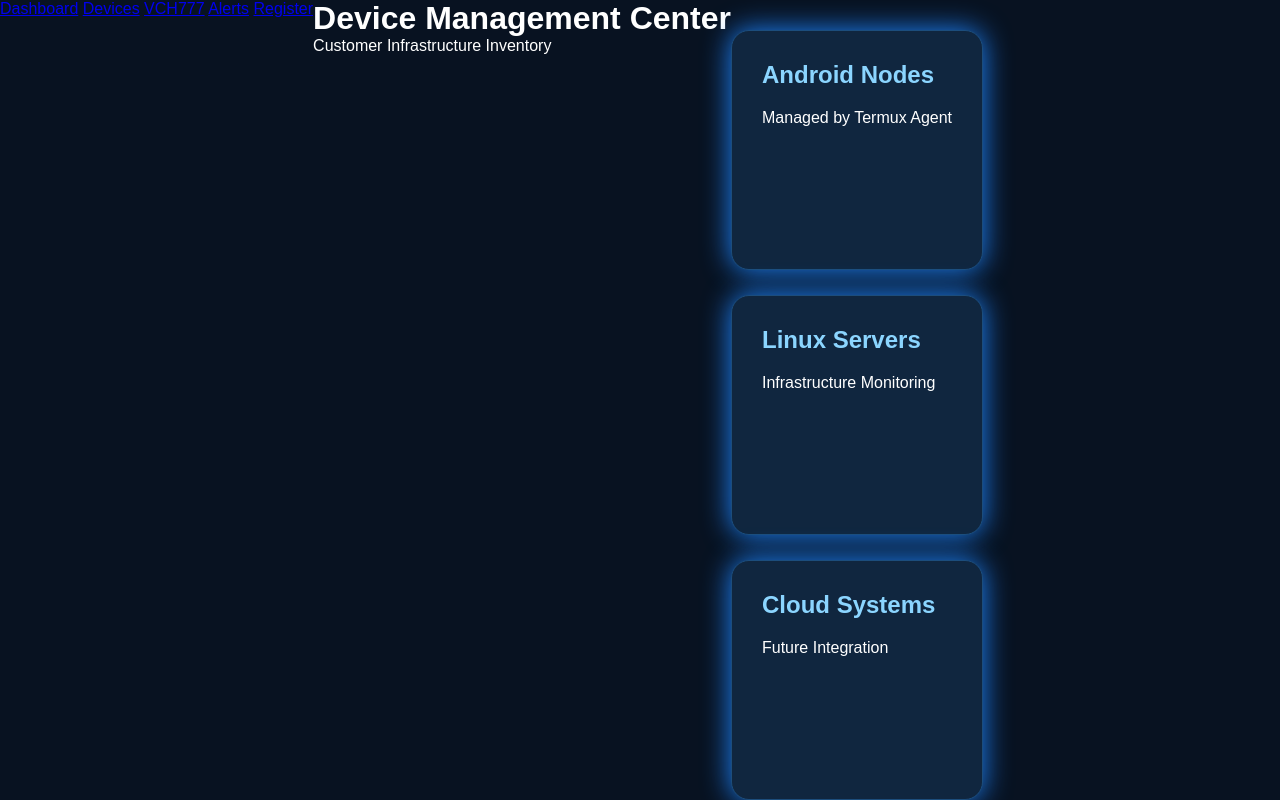
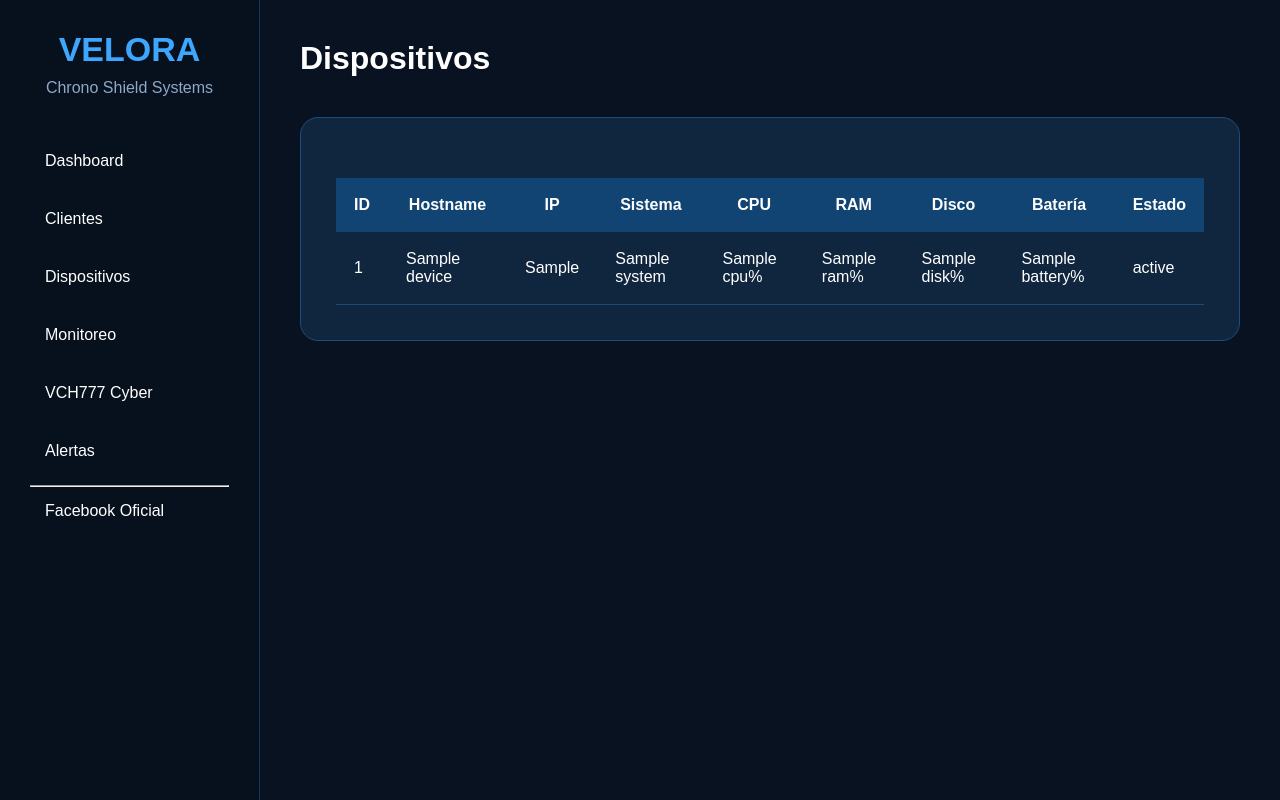
Before and after one commit to contactochronoshield-cyber/Velora-Interprise-, a Flask app: template templates/devices.html in a window 1280 px wide. Run offline with Flask 3, Linux system fonts and the light colour scheme; the template is opened without the code that fills it: most values are stand-ins (such as "Sample title", 1, 10 or a date in 2020).

Commit message:
Velora Enterprise Modules v1

```diff
--- a/templates/devices.html
+++ b/templates/devices.html
@@ -1,42 +1,47 @@
-<!DOCTYPE html>
-<html>
-<head>
-<title>Velora Devices</title>
-<link rel="stylesheet" href="/static/css/style.css">
-</head>
-<body>
+{% extends "base.html" %}
 
-<nav>
-<a href="/">Dashboard</a>
-<a href="/devices">Devices</a>
-<a href="/vch777">VCH777</a>
-<a href="/alerts">Alerts</a>
-<a href="/register">Register</a>
-</nav>
+{% block content %}
 
-<div class="hero">
-<h1>Device Management Center</h1>
-<p>Customer Infrastructure Inventory</p>
-</div>
+<h1>Dispositivos</h1>
 
-<div class="cards">
+<div class="panel">
 
-<div class="card">
-<h2>Android Nodes</h2>
-<p>Managed by Termux Agent</p>
-</div>
+<table>
 
-<div class="card">
-<h2>Linux Servers</h2>
-<p>Infrastructure Monitoring</p>
-</div>
+<tr>
 
-<div class="card">
-<h2>Cloud Systems</h2>
-<p>Future Integration</p>
-</div>
+<th>ID</th>
+<th>Hostname</th>
+<th>IP</th>
+<th>Sistema</th>
+<th>CPU</th>
+<th>RAM</th>
+<th>Disco</th>
+<th>Batería</th>
+<th>Estado</th>
+
+</tr>
+
+{% for d in devices %}
+
+<tr>
+
+<td>{{d.id}}</td>
+<td>{{d.hostname}}</td>
+<td>{{d.ip}}</td>
+<td>{{d.system}}</td>
+<td>{{d.cpu}}%</td>
+<td>{{d.ram}}%</td>
+<td>{{d.disk}}%</td>
+<td>{{d.battery}}%</td>
+<td>{{d.status}}</td>
+
+</tr>
+
+{% endfor %}
+
+</table>
 
 </div>
 
-</body>
-</html>
+{% endblock %}
```
Also changed, not shown: templates/customers.html (+47 -0 lines), templates/monitoring.html (+51 -0 lines).
